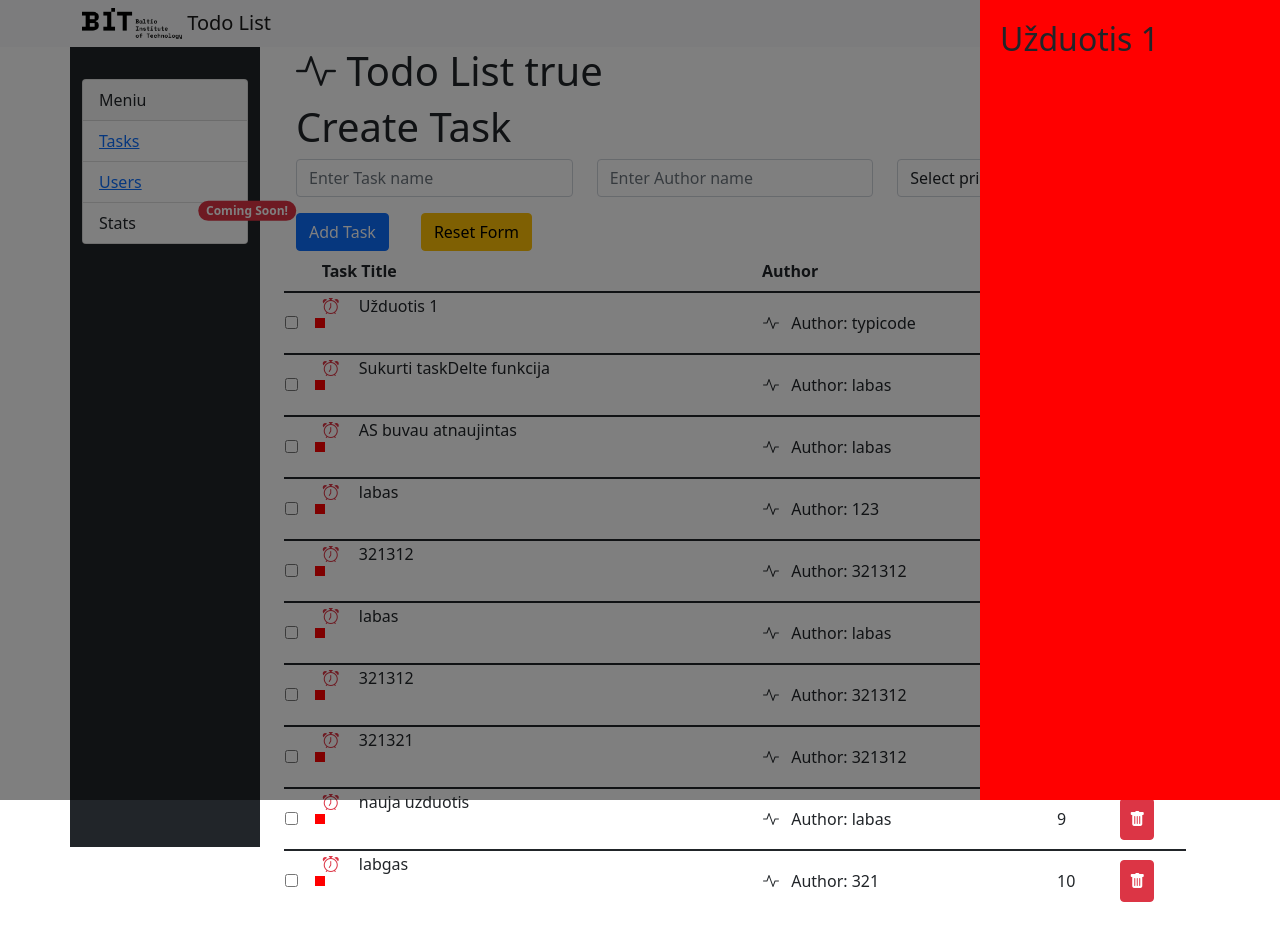
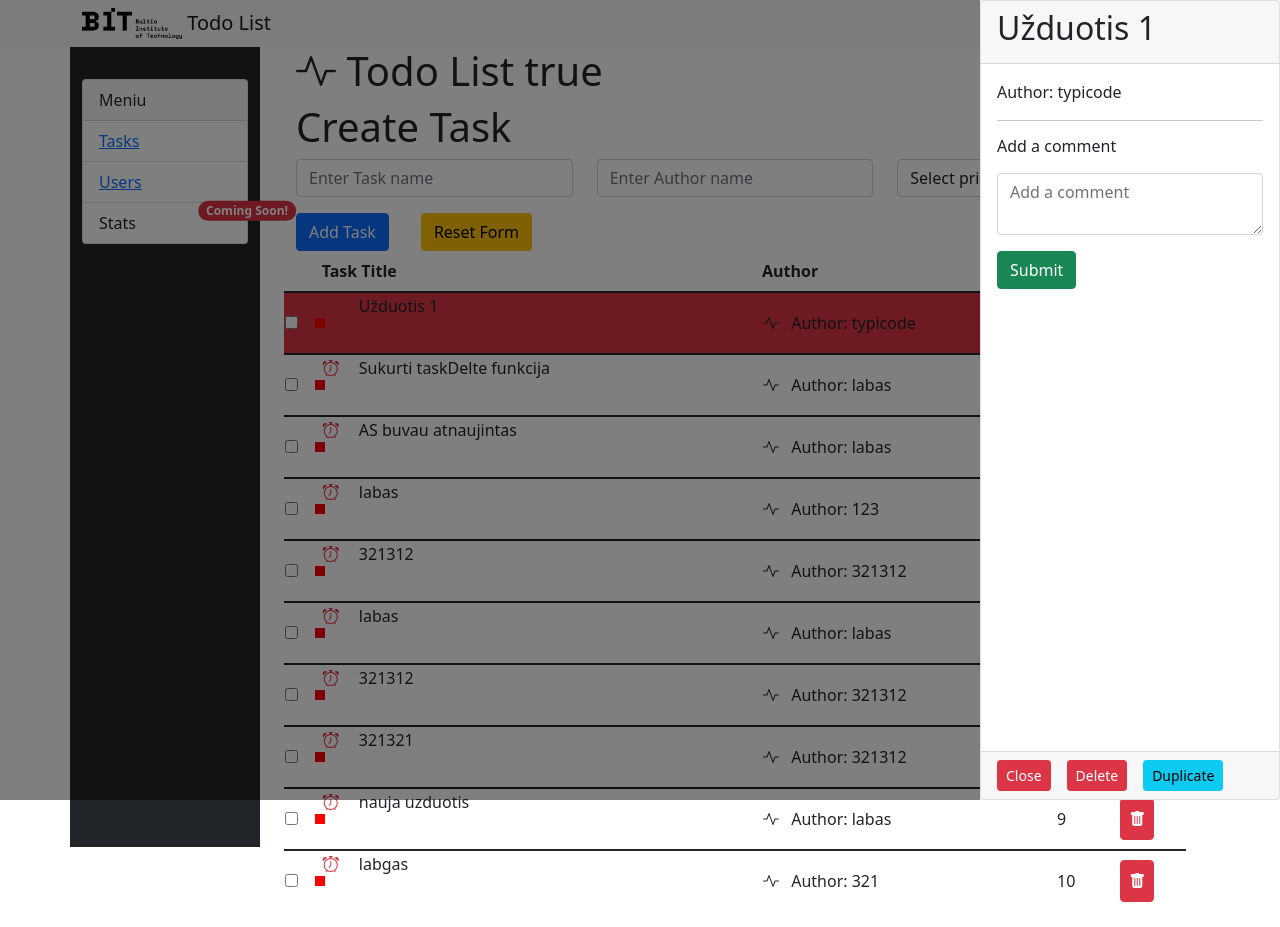
Before and after one commit to eimkasp/angular-json-server-todo-list, an Angular app: page / in a window 1280 px wide. Both pictures are taken after a click on the element "Užduotis 1". Built offline with nearby package versions, Linux system fonts and the light colour scheme; data requests are answered from the project's data file.

Commit message:
Task Details Modal -  @Output panaudojimas ir @HostListener panaudojimas
Uzduoties informacijos lango uzdarymas naudojant @Output ir @HostListener - klaviaturos paspaudimams fiksuoti

```diff
--- a/src/app/components/task-details/task-details.component.html
+++ b/src/app/components/task-details/task-details.component.html
@@ -1,7 +1,38 @@
 <!-- task?.title - nurodo, kad task kintamasis gali buti null -->
 
-<div class="task-details-container">
-  <h2>
-    {{ task?.title }}
-  </h2>
+<div class="task-details-container card h-100">
+  <div class="card-header">
+    <h2>
+      {{ task?.title }}
+    </h2>
+  </div>
+
+  <div class="card-body">
+    Author: {{ task?.author }}
+
+    <hr>
+    <div class="comments">
+      <h6 class="mb-3">Add a comment</h6>
+      <form>
+        <textarea placeholder="Add a comment" class="form-control"></textarea>
+        <input type="submit" class="btn btn-success mt-3">
+      </form>
+    </div>
+  </div>
+
+  <div class="card-footer">
+    <button type="button" class="btn btn-sm btn-danger me-3" (click)="closeTaskDetails()">
+      Close
+    </button>
+
+    <!-- TODO: padaryti, kad sis mygtukas istrintu uzduoti ir uzdarytu task-details komponenta -->
+    <button type="button" class="btn btn-sm btn-danger me-3">
+      Delete
+    </button>
+
+    <!-- TODO: padaryti, kad sis mygtukas sukurtu nauja tokia pacia uzduoti -->
+    <button type="button" class="btn btn-sm btn-info">
+      Duplicate
+    </button>
+  </div>
 </div>
--- a/src/app/components/task-details/task-details.component.ts
+++ b/src/app/components/task-details/task-details.component.ts
@@ -1,4 +1,4 @@
-import { Component, Input, OnInit } from '@angular/core';
+import { Component, EventEmitter, Input, OnInit, Output } from '@angular/core';
 import { Task } from 'src/app/interfaces/task';
 
 @Component({
@@ -11,6 +11,7 @@ export class TaskDetailsComponent implements OnInit {
 
   // Pasirinktos uzduoties Task objektas
   @Input() task : Task| null = null;
+  @Output() taskDetailsCloseEvent : EventEmitter<boolean> = new EventEmitter();
 
   constructor() { }
 
@@ -18,4 +19,8 @@ export class TaskDetailsComponent implements OnInit {
     console.log(this.task);
   }
 
+  closeTaskDetails() {
+    this.taskDetailsCloseEvent.emit(true);
+  }
+
 }
--- a/src/app/components/tasks/tasks.component.html
+++ b/src/app/components/tasks/tasks.component.html
@@ -20,7 +20,7 @@
       <!-- Dinaminis klases pridejimas elementui:
       [class.class-name]
       -->
-      <tr *ngFor="let task of tasks" [class.task-completed]="task.completed">
+      <tr *ngFor="let task of tasks" [class.task-completed]="task.completed" [class.bg-danger]="task.id == selectedTask?.id">
         <td>
           <!-- Ateityje si elementa naudosime, pazymeti uzduotis kaip baigtas -->
           <!-- [checked] - dinaminis checked atributo priskyrimas -->
@@ -29,11 +29,8 @@
         <td>
           <!-- Rodoma: Jei uzduoties completed kintamasis yra true -->
           <!-- ngClass panaudojimo pavyzdiai: https://stackoverflow.com/questions/35269179/angular-conditional-class-with-ngclass -->
-          <i class="bi-alarm "
-          [class.text-success]="task.completed"
-          [ngClass]="{'text-success': task.completed,  'text-danger': !task.completed  }"
-          *ngIf="task.completed"
-          ></i>
+          <i class="bi-alarm " [class.text-success]="task.completed"
+            [ngClass]="{'text-success': task.completed,  'text-danger': !task.completed  }" *ngIf="task.completed"></i>
 
           <!-- Rodoma: Jei uzduoties completed kintamasis yra false -->
           <i class="bi-alarm text-danger" *ngIf="!task.completed"></i>
@@ -44,9 +41,7 @@
         <td><i class="bi bi-activity"></i> Author: {{ task.author }}</td>
         <td>{{ task.id }}</td>
         <td>
-          <button
-          (click)="deleteTask(task)"
-          class="btn btn-danger bg-danger">
+          <button (click)="deleteTask(task)" class="btn btn-danger bg-danger">
             <i class="bi bi-trash-fill"></i>
           </button>
         </td>
@@ -57,7 +52,9 @@
 
 
 <div *ngIf="showTaskDetails">
-  <app-task-details [task]="selectedTask" class="task-details-container"></app-task-details>
-  <div class="task-details-overlay" (click)="showTaskDetails = false">
+  <app-task-details [task]="selectedTask" class="task-details-container"
+    (taskDetailsCloseEvent)="toggleTaskDetails(null, true)">
+  </app-task-details>
+  <div class="task-details-overlay" (click)="toggleTaskDetails(null, true)">
   </div>
 </div>
--- a/src/app/components/tasks/tasks.component.scss
+++ b/src/app/components/tasks/tasks.component.scss
@@ -4,8 +4,7 @@
     right: 0;
     top: 0;
     height: 100%;
-    background: red;
-    padding: 20px;
+    background: white;
     min-width: 300px;
     z-index: 10;
     /* &::after {
--- a/src/app/components/tasks/tasks.component.ts
+++ b/src/app/components/tasks/tasks.component.ts
@@ -1,13 +1,30 @@
-import { Component, OnInit } from '@angular/core';
+import { fn } from '@angular/compiler/src/output/output_ast';
+import { Component, OnInit, HostListener, Host } from '@angular/core';
 import { Task } from 'src/app/interfaces/task';
 import { TaskService } from 'src/app/services/task.service';
+
+
+
+
 
 @Component({
   selector: 'app-tasks',
   templateUrl: './tasks.component.html',
   styleUrls: ['./tasks.component.scss']
 })
+
 export class TasksComponent implements OnInit {
+  /* Klaviaturos mygtuku event listener pavyzdys */
+  @HostListener('document:keydown', ['$event'])
+  onKeyDownHandler(event: any) {
+    /* event.key - grazina paspausto mygtuko koda */
+    // console.log(event);
+    console.log(event.keyCode);
+    // Escape - keyCode yra 27
+    if (event.keyCode === 27) {
+      this.toggleTaskDetails(null, true);
+    }
+  }
 
   // Injectiname tasks service i komponenta
   constructor(private _taskService: TaskService) {
@@ -20,19 +37,28 @@ export class TasksComponent implements OnInit {
   public tasks: Task[] = [];
 
   // Kitamasis kuris pasako ar atvaizduoti task details komponenta
-  public showTaskDetails : boolean = false;
+  public showTaskDetails: boolean = false;
 
   // Pasirinkta uzduotis, kurios informacija tures buti atvaizduojama <app-task-details> komponente
-  public selectedTask : Task | null = null;
+  public selectedTask: Task | null = null;
 
-  toggleTaskDetails(task : Task) {
+  toggleTaskDetails(task: Task | null, close: boolean = false) {
 
-    if((this.selectedTask == task || this.showTaskDetails == false)  || this.selectedTask == null) {
+    if ((this.selectedTask == task || this.showTaskDetails == false) || this.selectedTask == null) {
       this.showTaskDetails = !this.showTaskDetails;
     }
 
+    /* Force close */
+    if (close) {
+      this.showTaskDetails = false;
+    }
 
     this.selectedTask = task;
+
+    /* Jei uzdaromas taskDetails komponentas, selectedTask nustatoma null reiksme */
+    if (this.showTaskDetails == false) {
+      this.selectedTask = null;
+    }
   }
 
   getTasks() {
```
